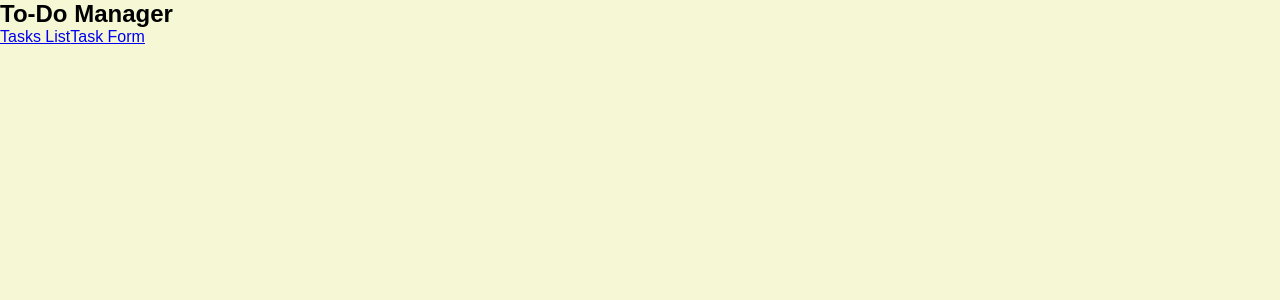
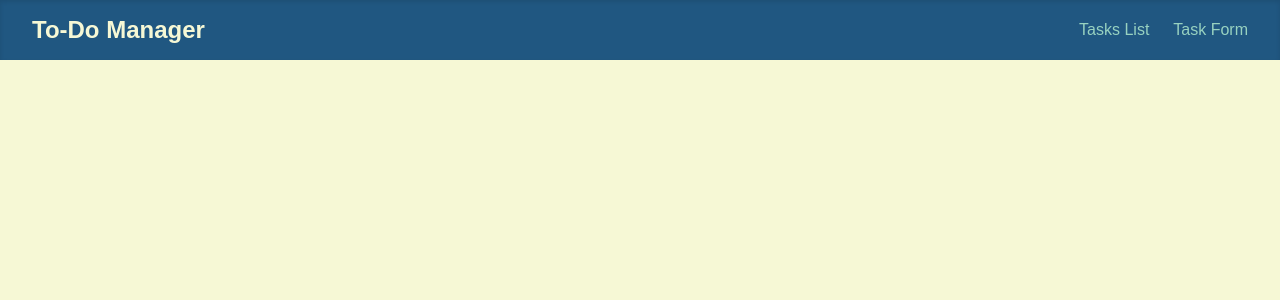
Before and after one commit to Espadv69/TaskMaster-MERN, a React (Vite) app in the folder frontend/: page / in a window 1280 px wide. Shown: the top 300 px of the page. Built offline with nearby package versions, Linux system fonts and the light colour scheme.

Commit message:
Add CSS variables and styling for NavBar component

```diff
--- a/frontend/src/components/NavBar/NavBar.css
+++ b/frontend/src/components/NavBar/NavBar.css
@@ -0,0 +1,39 @@
+:root {
+  --primary-color: #205781;
+  --secondary-color: #4F959D;
+  --tertiary-color: #98D2C0;
+  --quaternary-color: #F6F8D5;
+}
+
+.nav {
+  width: 100%;
+  background-color: var(--primary-color);
+  color: var(--quaternary-color);
+  display: flex;
+  justify-content: space-between;
+  align-items: center;
+  padding: 1rem 2rem;
+
+  box-shadow: inset 0 2px 4px rgba(0, 0, 0, 0.1);
+}
+
+.nav__title {
+  margin: 0;
+  font-size: 1.5rem;
+}
+
+.nav__links {
+  display: flex;
+  gap: 1.5rem;
+}
+
+.nav__link {
+  color: var(--tertiary-color);
+  text-decoration: none;
+  font-size: 1rem;
+  transition: color 0.3s ease-in-out;
+}
+
+.nav__link:hover {
+  color: var(--secondary-color);
+}
```
